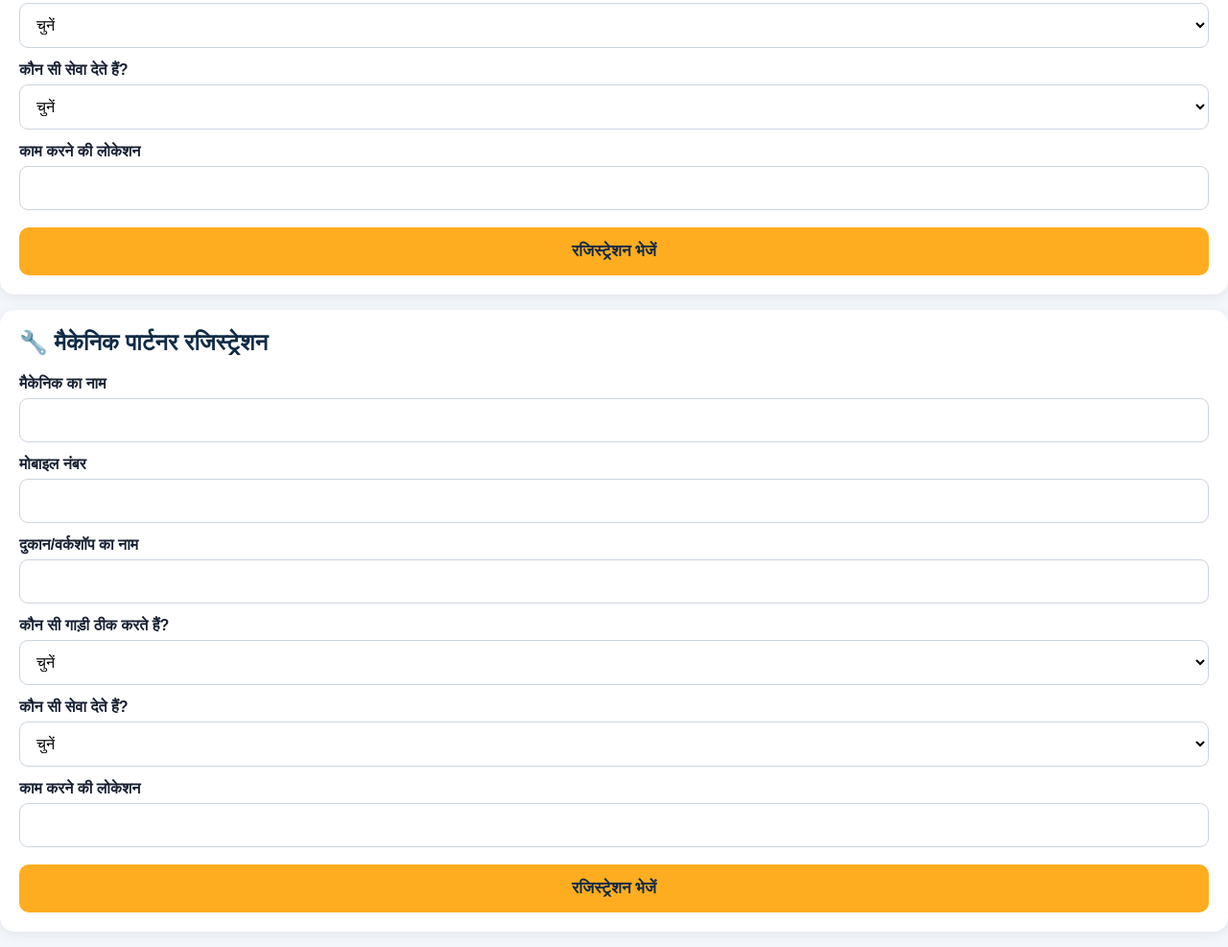
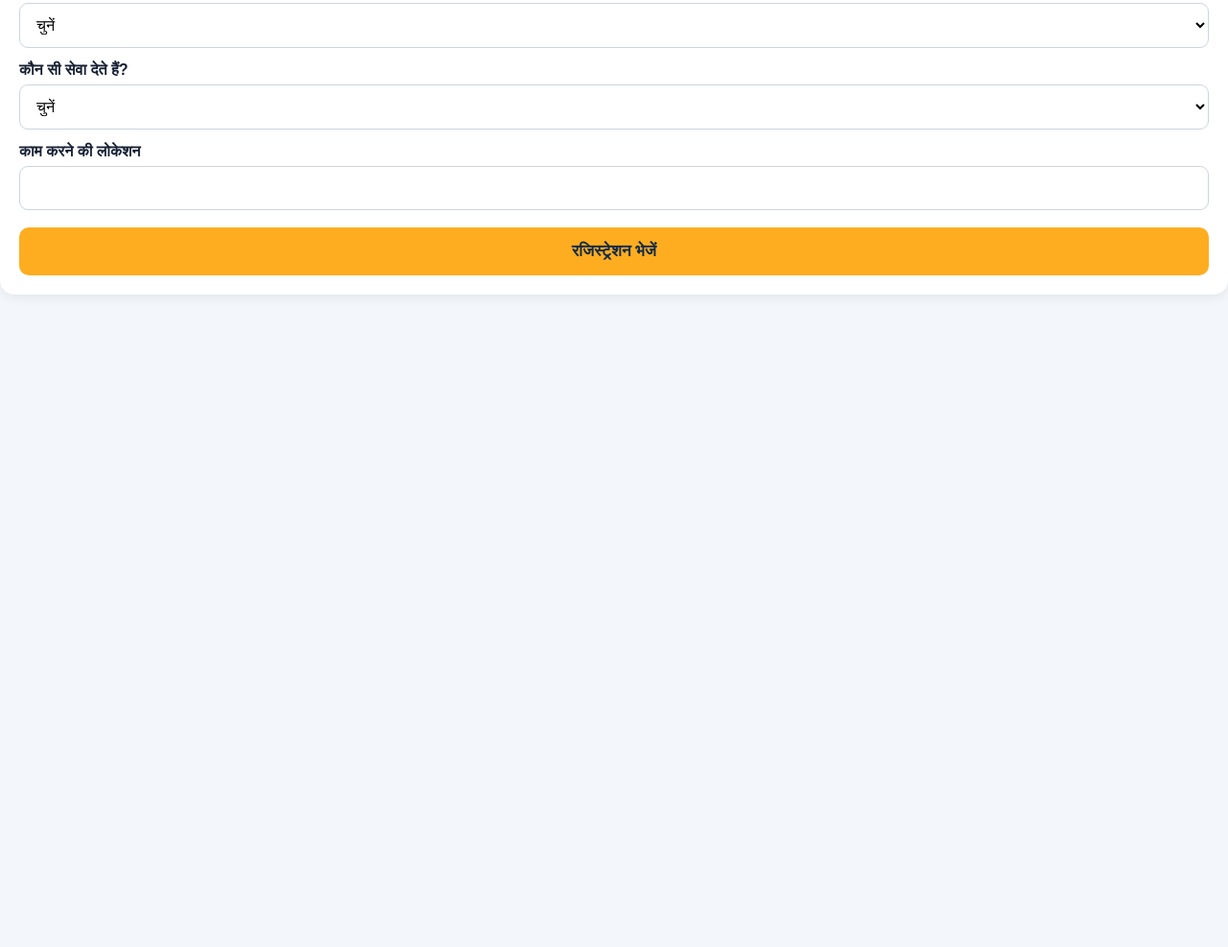
Before and after one commit to nooraman956086-collab/Raahifix-, a plain HTML site: page index.html in a window 1280 px wide. Shown: the part 1420-2407 px from the top of the page at 96% size. After the commit the page ends 1743 px from the top, so only its background shows below. Drawn offline with Linux system fonts and the light colour scheme.

Commit message:
Update index.html

```diff
--- a/index.html
+++ b/index.html
@@ -160,69 +160,5 @@ document.getElementById("mechanicForm").addEventListener("submit", function(e) {
   this.reset();
 });
 </script>
-
-<div class="card">
-  <h2>🔧 मैकेनिक पार्टनर रजिस्ट्रेशन</h2>
-  <form id="mechanicForm">
-    <label>मैकेनिक का नाम</label>
-    <input id="mname" required>
-
-    <label>मोबाइल नंबर</label>
-    <input id="mphone" type="tel" pattern="[0-9]{10}" maxlength="10" required>
-
-    <label>दुकान/वर्कशॉप का नाम</label>
-    <input id="shop" required>
-
-    <label>कौन सी गाड़ी ठीक करते हैं?</label>
-    <select id="mvehicle" required>
-      <option value="">चुनें</option>
-      <option>बाइक</option>
-      <option>कार</option>
-      <option>ट्रक</option>
-      <option>सभी</option>
-    </select>
-
-    <label>कौन सी सेवा देते हैं?</label>
-    <select id="mservice" required>
-      <option value="">चुनें</option>
-      <option>टायर पंचर</option>
-      <option>मैकेनिक</option>
-      <option>बैटरी</option>
-      <option>टोइंग</option>
-      <option>इंजन</option>
-      <option>सभी सेवाएँ</option>
-    </select>
-
-    <label>काम करने की लोकेशन</label>
-    <input id="mlocation" required>
-
-    <button type="submit">रजिस्ट्रेशन भेजें</button>
-  </form>
-  <div id="mresult" style="display:none;padding:14px;margin-top:15px"></div>
-</div>
-
-<script>
-document.getElementById("mechanicForm").addEventListener("submit", function(e) {
-  e.preventDefault();
-
-  const m = {
-    name: document.getElementById("mname").value,
-    phone: document.getElementById("mphone").value,
-    shop: document.getElementById("shop").value,
-    vehicle: document.getElementById("mvehicle").value,
-    service: document.getElementById("mservice").value,
-    location: document.getElementById("mlocation").value
-  };
-
-  let list = JSON.parse(localStorage.getItem("raahifix_mechanics") || "[]");
-  list.push(m);
-  localStorage.setItem("raahifix_mechanics", JSON.stringify(list));
-
-  const result = document.getElementById("mresult");
-  result.style.display = "block";
-  result.textContent = "मैकेनिक की जानकारी इस डेमो में सेव हो गई है।";
-  this.reset();
-});
-</script>
 </body>
 </html>
```
